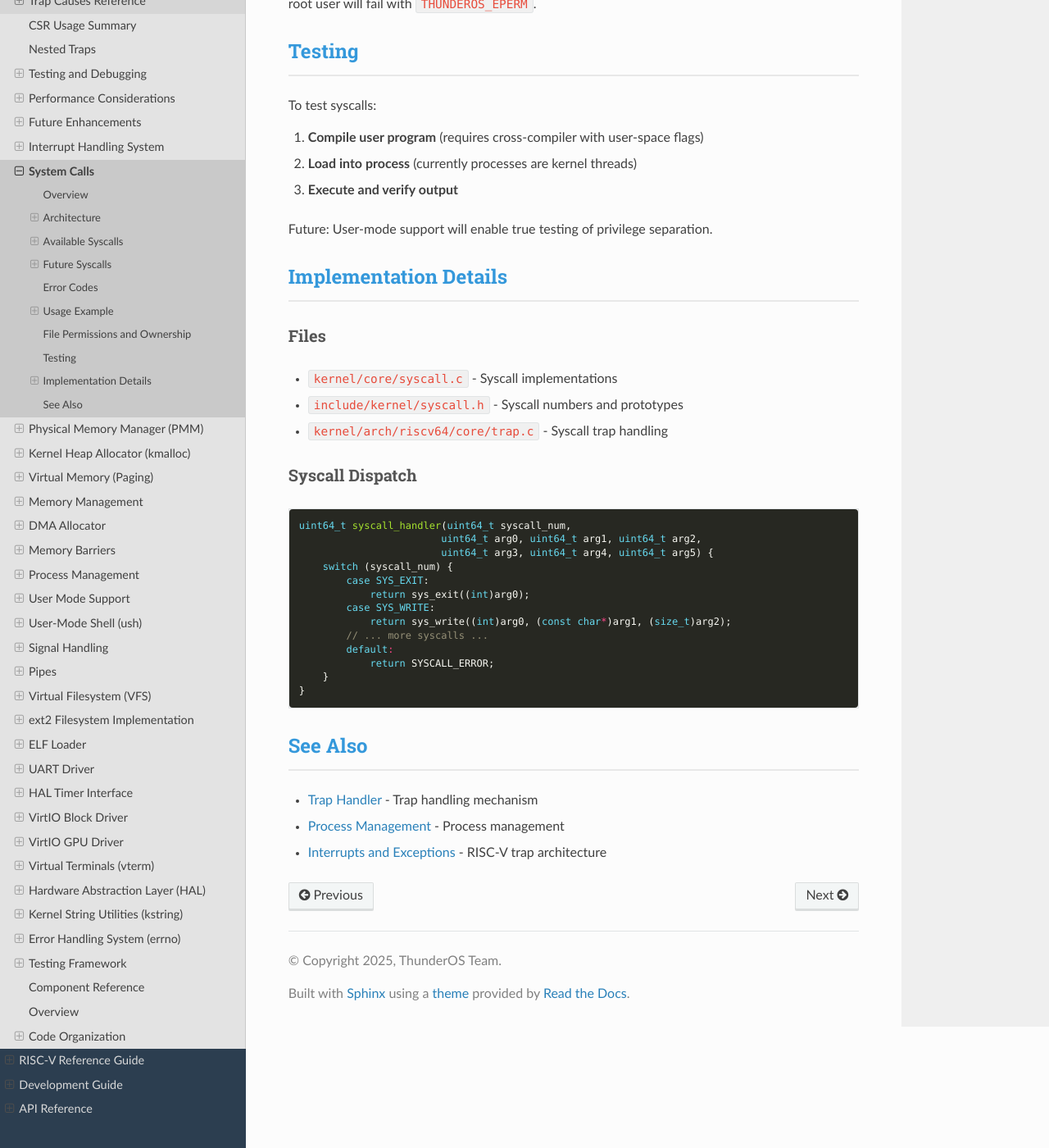
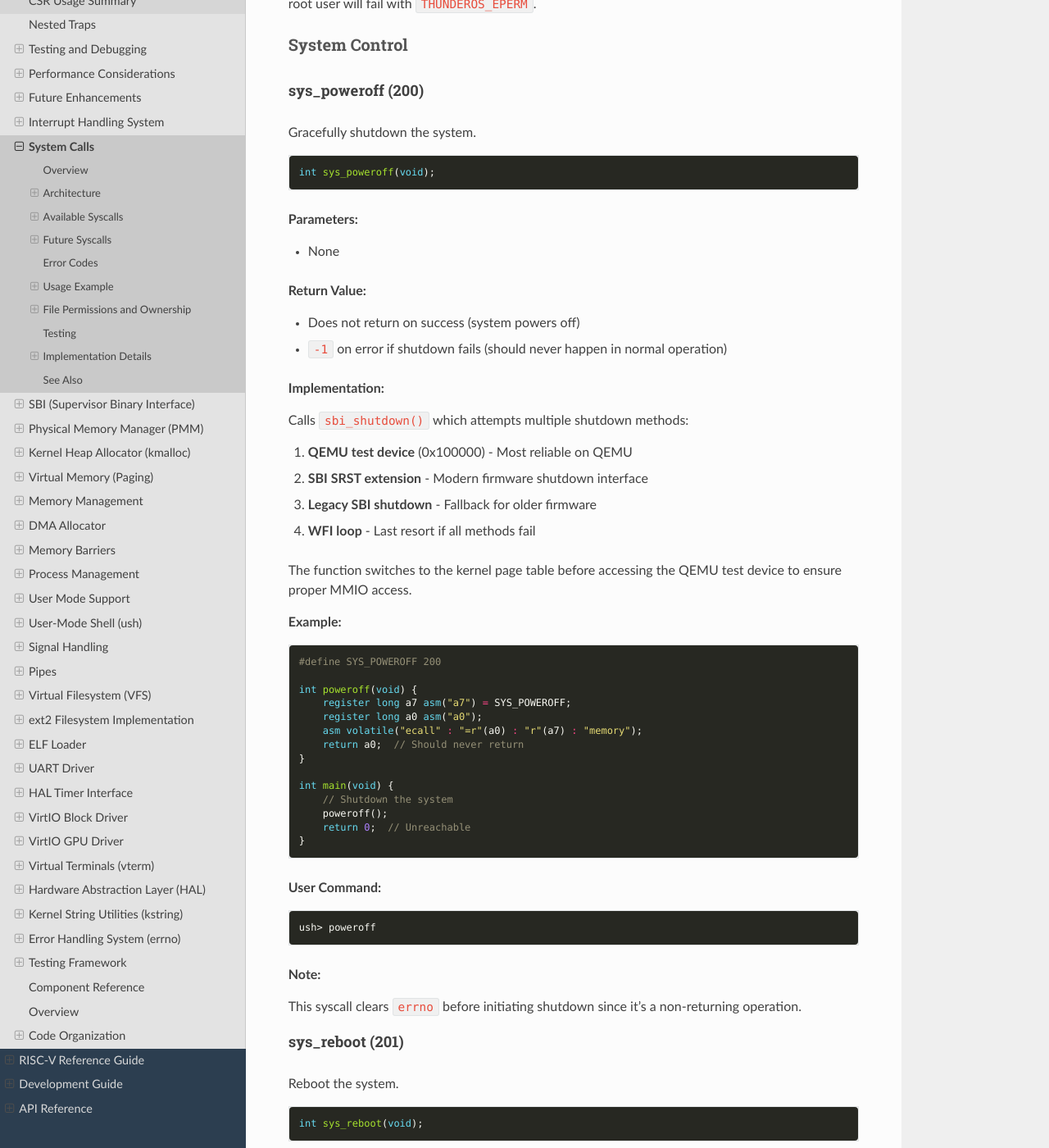
Before and after one commit to byteshiftlabs/thunderos, a Sphinx documentation site: the page built from docs/source/internals/syscalls.rst, in a window 1280 px wide and 1400 px high, scrolled down 44217 px. Shown: the whole window at 82% size. Built offline with Sphinx 7.4.7 and the Read the Docs theme 3.1.0, drawn with Linux system fonts in a browser that asks for light colours; some of the changed text lies outside the part shown.

Commit message:
Added system poweroff and reboot functionality
Implemented graceful system shutdown and reboot capabilities via SBI
interface with multiple fallback mechanisms for reliability.

Features:
- SBI driver with SRST extension and legacy shutdown support
- QEMU test device integration for reliable QEMU operation
- sys_poweroff (200) and sys_reboot (201) syscalls
- Userland poweroff and reboot commands
- Page table switching for kernel MMIO device access
- Multiple fallback methods: test device -> SRST -> legacy -> WFI

Code Quality:
- All constants properly named (no magic numbers)
- Comprehensive errno handling with clear_errno() calls
- Complete documentation (SBI, syscalls, ROADMAP)
- Function documentation for all new code
- Coding standards compliance verified

Testing:
- Poweroff cleanly exits QEMU
- Reboot successfully restarts system
- No page faults or crashes
- All build targets pass

```diff
--- a/docs/source/internals/index.rst
+++ b/docs/source/internals/index.rst
@@ -12,6 +12,7 @@ This section documents the internal implementation details of ThunderOS.
    trap_handler
    interrupt_handling
    syscalls
+   sbi
    pmm
    kmalloc
    paging
@@ -46,7 +47,7 @@ Component Reference
    * - Category
      - Components
    * - **Boot & Core**
-     - :doc:`bootloader` · :doc:`linker_script` · :doc:`trap_handler` · :doc:`interrupt_handling` · :doc:`syscalls`
+     - :doc:`bootloader` · :doc:`linker_script` · :doc:`trap_handler` · :doc:`interrupt_handling` · :doc:`syscalls` · :doc:`sbi`
    * - **Memory**
      - :doc:`pmm` · :doc:`kmalloc` · :doc:`paging` · :doc:`memory` · :doc:`dma` · :doc:`barrier`
    * - **Processes**
--- a/docs/source/internals/syscalls.rst
+++ b/docs/source/internals/syscalls.rst
@@ -8,7 +8,7 @@ System calls (syscalls) provide the interface between user-space programs and th
 
 **Current Status:**
 
-ThunderOS v0.8.0 implements **43 system calls** covering process management, I/O, filesystem operations, signals, memory management, inter-process communication, process creation, directory navigation, terminal control, file descriptor manipulation, and file permissions.
+ThunderOS v0.10.0 implements **45 system calls** covering process management, I/O, filesystem operations, signals, memory management, inter-process communication, process creation, directory navigation, terminal control, file descriptor manipulation, file permissions, and system control.
 
 **Key Features:**
 
@@ -2214,6 +2214,124 @@ Change file owner and group.
 
 Currently, only root (UID 0) can change file ownership. Attempting to change ownership as a non-root user will fail with ``THUNDEROS_EPERM``.
 
+System Control
+~~~~~~~~~~~~~~
+
+sys_poweroff (200)
+^^^^^^^^^^^^^^^^^^
+
+Gracefully shutdown the system.
+
+.. code-block:: c
+
+   int sys_poweroff(void);
+
+**Parameters:**
+
+* None
+
+**Return Value:**
+
+* Does not return on success (system powers off)
+* ``-1`` on error if shutdown fails (should never happen in normal operation)
+
+**Implementation:**
+
+Calls ``sbi_shutdown()`` which attempts multiple shutdown methods:
+
+1. **QEMU test device** (0x100000) - Most reliable on QEMU
+2. **SBI SRST extension** - Modern firmware shutdown interface
+3. **Legacy SBI shutdown** - Fallback for older firmware
+4. **WFI loop** - Last resort if all methods fail
+
+The function switches to the kernel page table before accessing the QEMU test device to ensure proper MMIO access.
+
+**Example:**
+
+.. code-block:: c
+
+   #define SYS_POWEROFF 200
+
+   int poweroff(void) {
+       register long a7 asm("a7") = SYS_POWEROFF;
+       register long a0 asm("a0");
+       asm volatile("ecall" : "=r"(a0) : "r"(a7) : "memory");
+       return a0;  // Should never return
+   }
+
+   int main(void) {
+       // Shutdown the system
+       poweroff();
+       return 0;  // Unreachable
+   }
+
+**User Command:**
+
+.. code-block:: bash
+
+   ush> poweroff
+
+**Note:**
+
+This syscall clears ``errno`` before initiating shutdown since it's a non-returning operation.
+
+sys_reboot (201)
+^^^^^^^^^^^^^^^^
+
+Reboot the system.
+
+.. code-block:: c
+
+   int sys_reboot(void);
+
+**Parameters:**
+
+* None
+
+**Return Value:**
+
+* Does not return on success (system reboots)
+* ``-1`` on error if reboot fails (should never happen in normal operation)
+
+**Implementation:**
+
+Calls ``sbi_reboot()`` which attempts multiple reboot methods:
+
+1. **QEMU test device** (0x100000) - Writes 0x7777 for reset
+2. **SBI SRST extension** - Cold reboot via firmware
+3. **WFI loop** - Last resort if all methods fail
+
+Like ``sys_poweroff``, this function switches to the kernel page table before accessing MMIO devices.
+
+**Example:**
+
+.. code-block:: c
+
+   #define SYS_REBOOT 201
+
+   int reboot(void) {
+       register long a7 asm("a7") = SYS_REBOOT;
+       register long a0 asm("a0");
+       asm volatile("ecall" : "=r"(a0) : "r"(a7) : "memory");
+       return a0;  // Should never return
+   }
+
+   int main(void) {
+       // Reboot the system
+       reboot();
+       return 0;  // Unreachable
+   }
+
+**User Command:**
+
+.. code-block:: bash
+
+   ush> reboot
+
+**Note:**
+
+This syscall clears ``errno`` before initiating reboot since it's a non-returning operation.
+
 Testing
 -------
 
```
Also changed, not shown: ROADMAP.md (+67 -17 lines), docs/source/internals/sbi.rst (added, +434 -0 lines), 10 other files.
